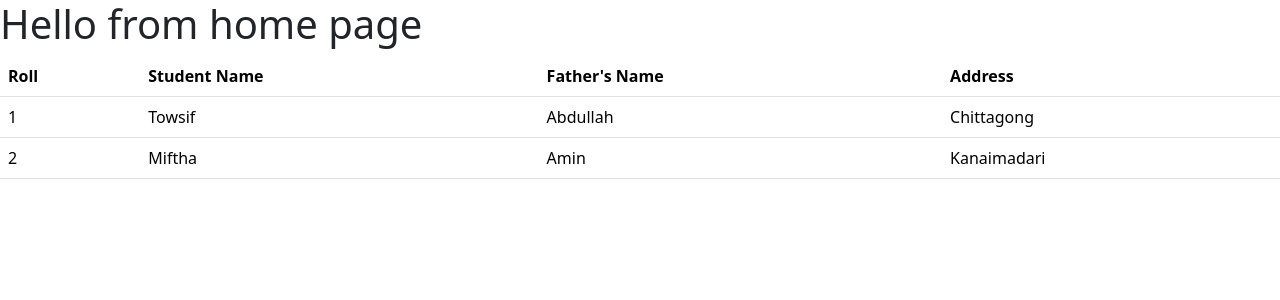
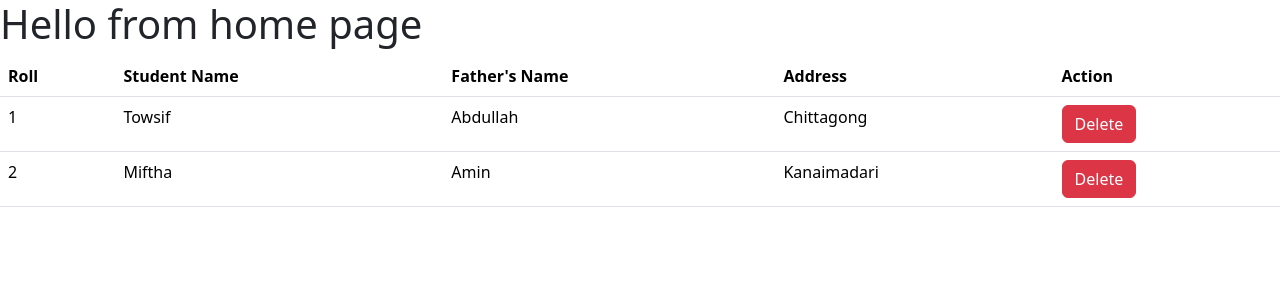
Before and after one commit to AbdullahAlTowsif/sixth-django-model-and-modelform, a Django app: page / in a window 1280 px wide. Shown: the top 300 px of the page. Run offline with Django 5.2, Linux system fonts and the light colour scheme; data comes from the database, SQL or seed files in the repository; both versions use the stored data as it was after the commit.

Commit message:
deleted model data from frontend

```diff
--- a/first_app/templates/home.html
+++ b/first_app/templates/home.html
@@ -16,6 +16,7 @@
             <th scope="col">Student Name</th>
             <th scope="col">Father's Name</th>
             <th scope="col">Address</th>
+            <th scope="col">Action</th>
           </tr>
         </thead>
         <tbody>
@@ -25,6 +26,7 @@
             <td>{{student.name}}</td>
             <td>{{student.father_name}}</td>
             <td>{{student.address}}</td>
+            <td><a class="btn btn-danger" href="{% url 'delete_student' student.roll %}">Delete</a></td>
             </tr>
             {% endfor %}
         </tbody>
--- a/first_app/urls.py
+++ b/first_app/urls.py
@@ -1,5 +1,6 @@
 from django.urls import path
 from . import views
 urlpatterns = [
-    path('', views.home),
+    path('', views.home, name="homepage"),
+    path('delete/<int:roll>', views.delete_student, name="delete_student"),
 ]
--- a/first_app/views.py
+++ b/first_app/views.py
@@ -1,7 +1,11 @@
-from django.shortcuts import render
+from django.shortcuts import render, redirect
 from . import models
 # Create your views here.
 
 def home(request):
     student = models.Student.objects.all()
     return render(request, "home.html", {'data': student})
+
+def delete_student(request, roll):
+    std = models.Student.objects.get(pk=roll).delete()
+    return redirect("homepage")
```
Also changed, not shown: db.sqlite3.
